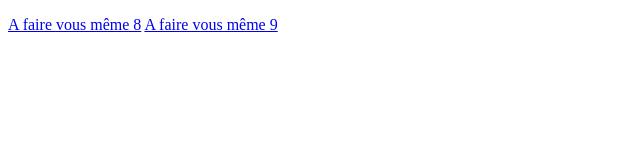
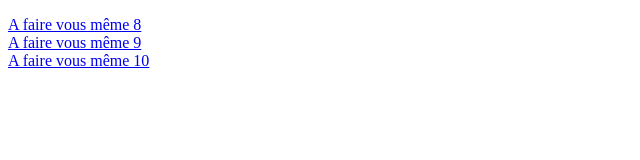
Before and after one commit to Perspecto/IHM_Web_Statique, a plain HTML site: page Exos_web/index.html in a window 1280 px wide. Shown: the whole page, without its empty margins (0-640 px from the left). Drawn offline with Linux system fonts and the light colour scheme.

Commit message:
index eco maj

```diff
--- a/Exos_web/index.html
+++ b/Exos_web/index.html
@@ -9,8 +9,9 @@
 
     <body>
         <p>
-            <a href="https://perspecto.github.io/Web_Loic/Exos_web/AFVM8/">A faire vous même 8</a>
-            <a href="https://perspecto.github.io/Web_Loic/Exos_web/AFVM9/">A faire vous même 9</a>
+            <a href="https://perspecto.github.io/Web_Loic/Exos_web/AFVM8/">A faire vous même 8</a> <br>
+            <a href="https://perspecto.github.io/Web_Loic/Exos_web/AFVM9/">A faire vous même 9</a> <br>
+            <a href="https://perspecto.github.io/Web_Loic/Exos_web/AFVM10/">A faire vous même 10</a> <br>
 
 
 
```
